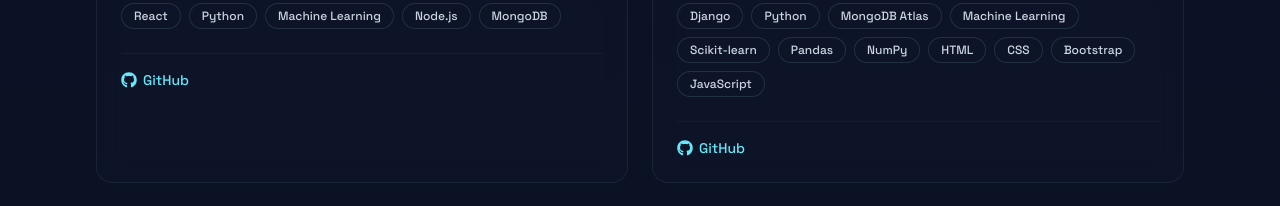
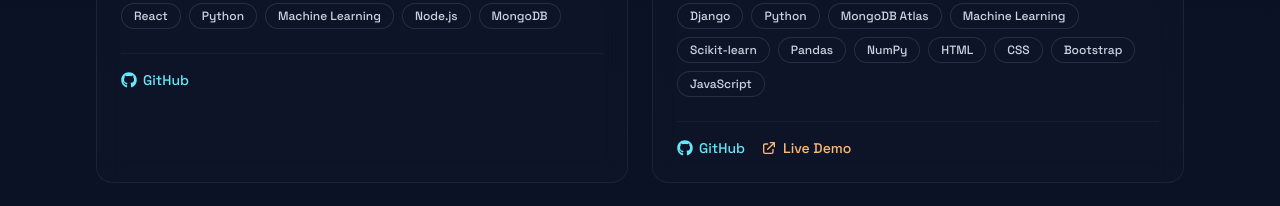
Before and after one commit to akashshingare2005/Portfolio-Website, a React (Vite) app in the folder client/: page / in a window 1280 px wide. Shown: the part 5440-5646 px from the top of the page. Built offline with nearby package versions, Linux system fonts and the light colour scheme; no server answers.

Commit message:
Add BrickByte live demo link

```diff
--- a/client/src/data/portfolioData.js
+++ b/client/src/data/portfolioData.js
@@ -155,7 +155,7 @@ export const projects = [
     image:
       "https://images.unsplash.com/photo-1560518883-ce09059eeffa?auto=format&fit=crop&w=1200&q=80",
     github: "https://github.com/akashshingare2005",
-    demo: null,
+    demo: "https://brickbyte-property-valuation.onrender.com/contact/",
   },
   {
     id: 10,
```
